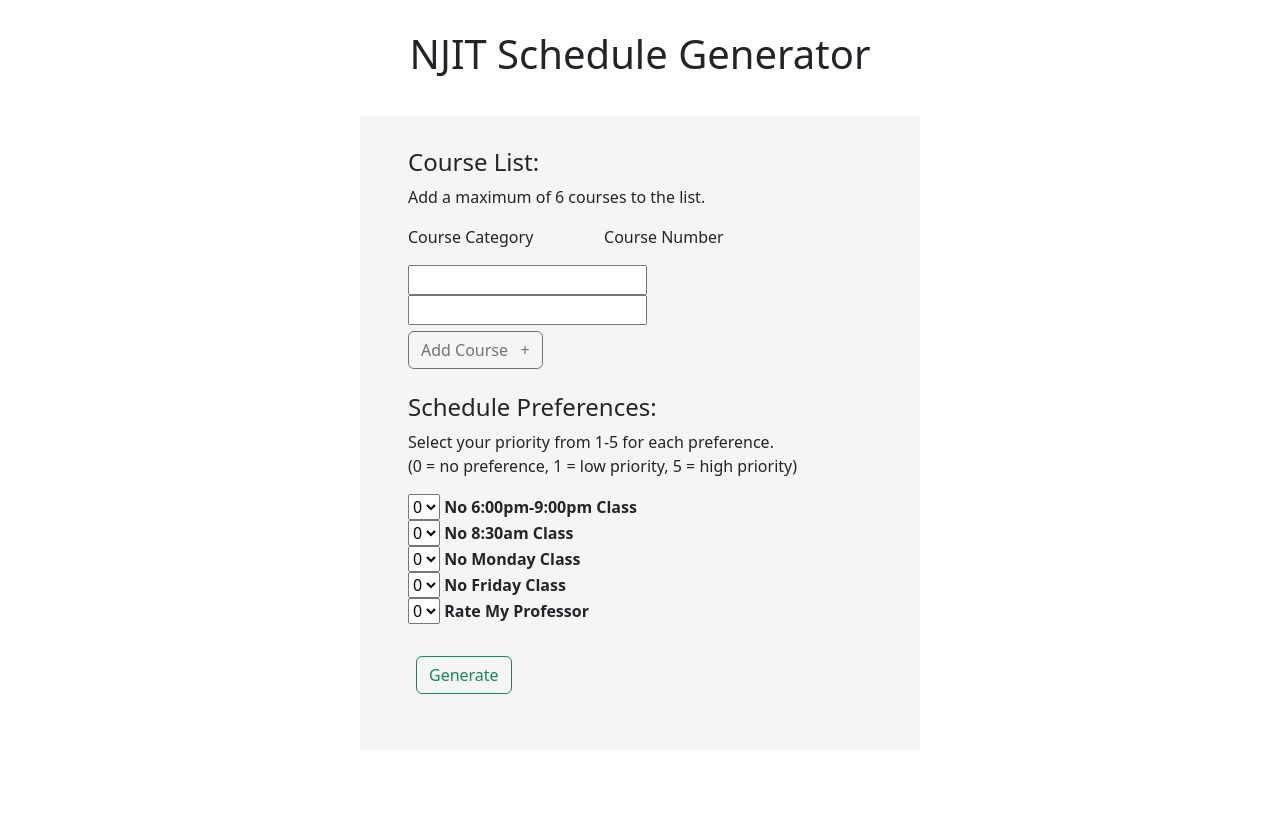
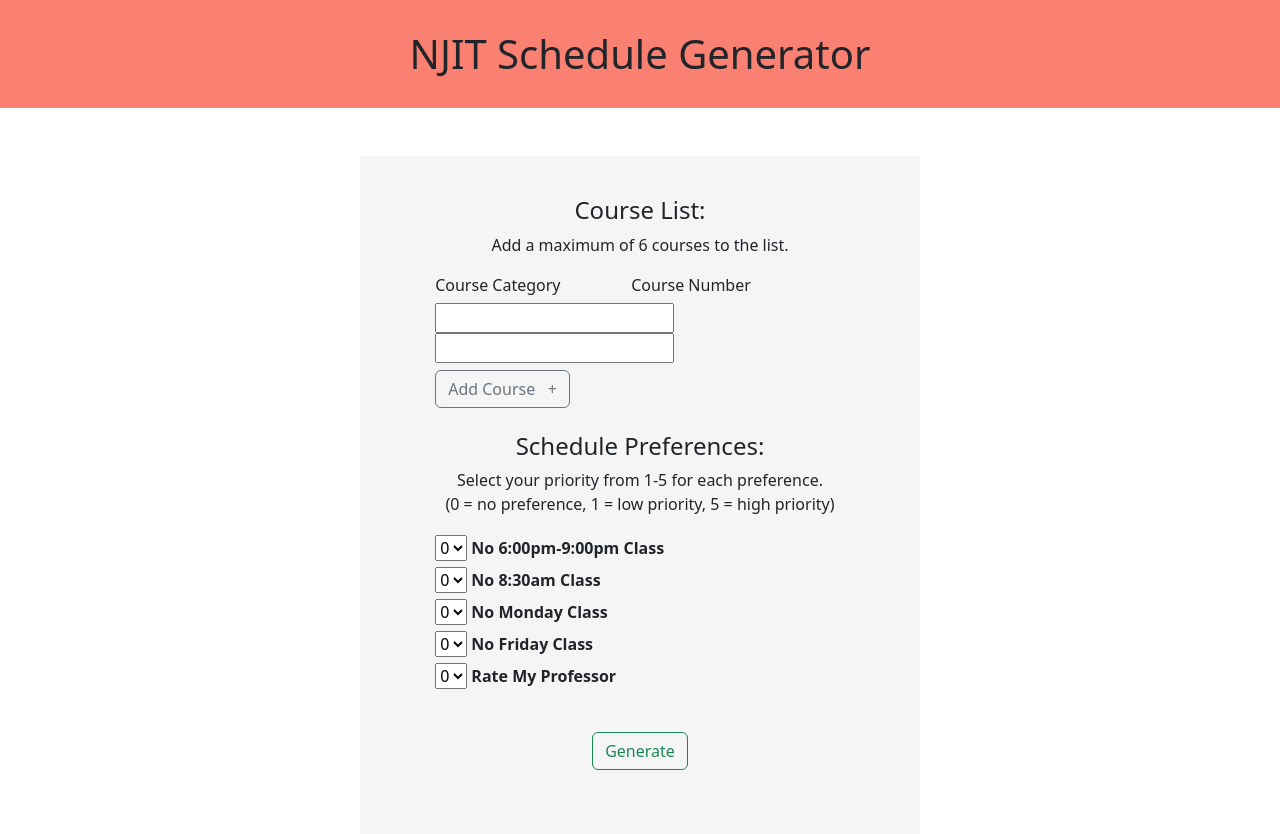
Before and after one commit to DaleNaci/HackNJIT2022, a PHP site: page / in a window 1280 px wide. Before the commit the page ends 694 px from the top, so only its background shows below. Run offline with PHP 8.4, Linux system fonts and the light colour scheme.

Commit message:
Update main.css
neater version

```diff
--- a/main.css
+++ b/main.css
@@ -1,3 +1,7 @@
+header{
+    background-color: #FA8072;
+    margin-bottom: 3em;
+}
 body {
     font-family:'Gill Sans', 'Gill Sans MT', Calibri, 'Trebuchet MS', sans-serif;
     font-size: 100%;
@@ -13,7 +17,7 @@
 
 main {
     background-color: whitesmoke;
-    padding: 2em 3em 2em 3em;
+    padding: 2.5em 3em 2.5em 3em;
     width: 35em;
     margin: auto;
 }
@@ -22,9 +26,32 @@
     margin: .5em;
 }
 
+.btn.btn-outline-secondary.btn-sm {
+    margin-bottom: .5em;
+}
+
+.section {
+    text-align: center;
+}
+
+.container1 {
+    padding-left: 1.7em;
+}
+
+.coursebutton {
+    padding-left: 1.7em;
+}
+
+.preferences {
+    padding-left: 1.7em;
+    line-height: 2em;
+}
+
 #custom-margin {
     margin-bottom: .4em;
 }
-.btn.btn-outline-secondary.btn-sm {
+
+#courses {
+    margin-top: 1em;
     margin-bottom: .4em;
 }
```
